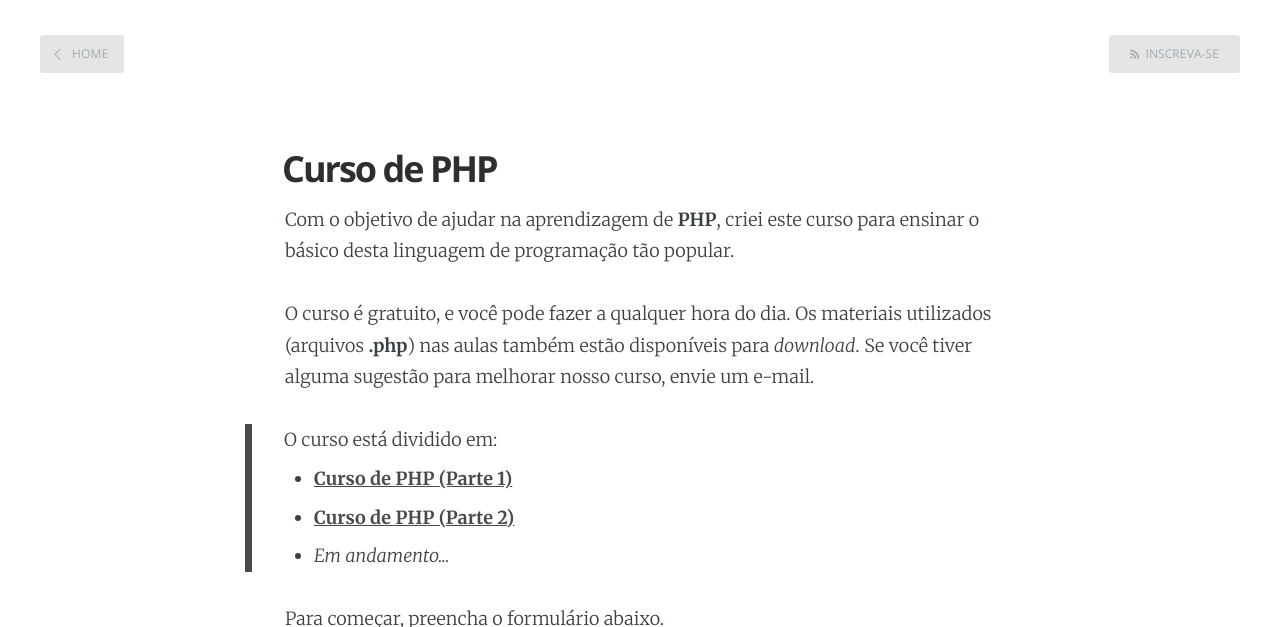
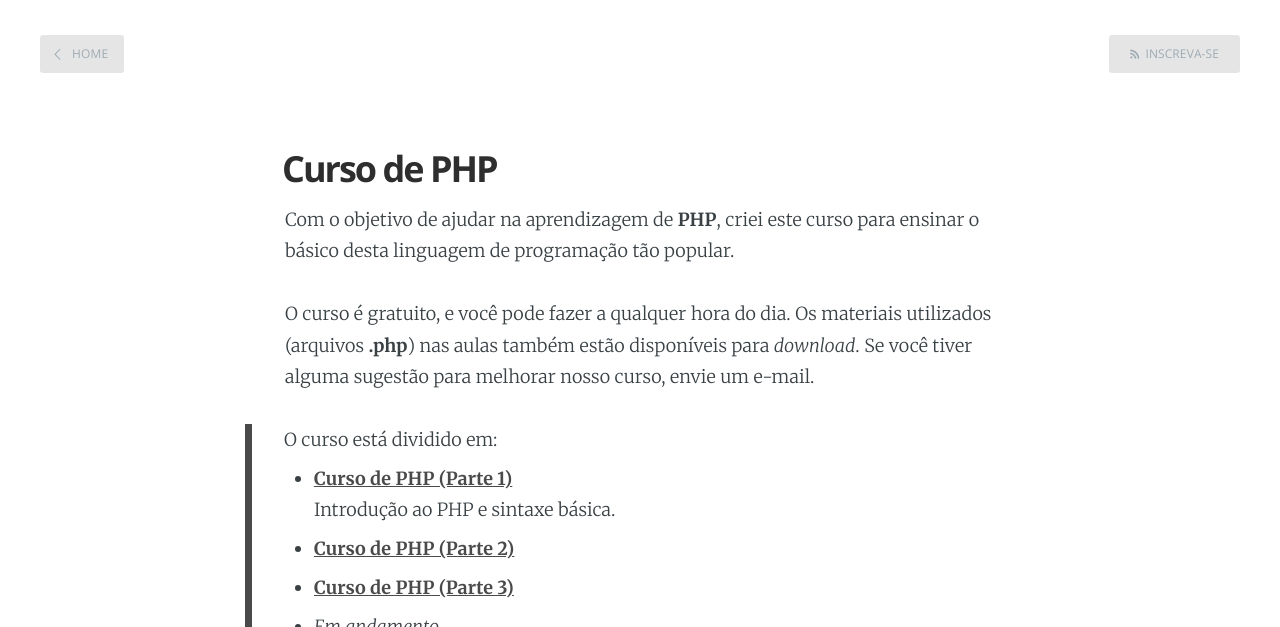
Before and after one commit to EnVolte/envolte.github.io, a Jekyll site: the page built from Curso-PHP.html, in a window 1280 px wide and 900 px high, cut to the strip 0-627 px from the top of the window. Built offline with Jekyll 4.4.1, drawn with Linux system fonts in a browser that asks for light colours.

Commit message:
Update Curso-PHP.html

```diff
--- a/Curso-PHP.html
+++ b/Curso-PHP.html
@@ -9,8 +9,10 @@ title: Curso de PHP
 <blockquote>
   O curso está dividido em:
   <ul>
-    <li><a href="https://envolte.github.io/curso/2018/06/25/curso-php-parte-1.html"><b>Curso de PHP (Parte 1)</b></a></li>
+    <li><a href="https://envolte.github.io/curso/2018/06/25/curso-php-parte-1.html"><b>Curso de PHP (Parte 1)</b></a><br>
+    Introdução ao PHP e sintaxe básica.</li>
     <li><a href="https://envolte.github.io/curso/2018/06/25/curso-php-parte-2.html"><b>Curso de PHP (Parte 2)</b></a></li>
+    <li><a href="https://envolte.github.io/curso/2018/06/25/curso-php-parte-3.html"><b>Curso de PHP (Parte 3)</b></a></li>
     <li><i>Em andamento...</i></li>
   </ul>
 </blockquote>
```
